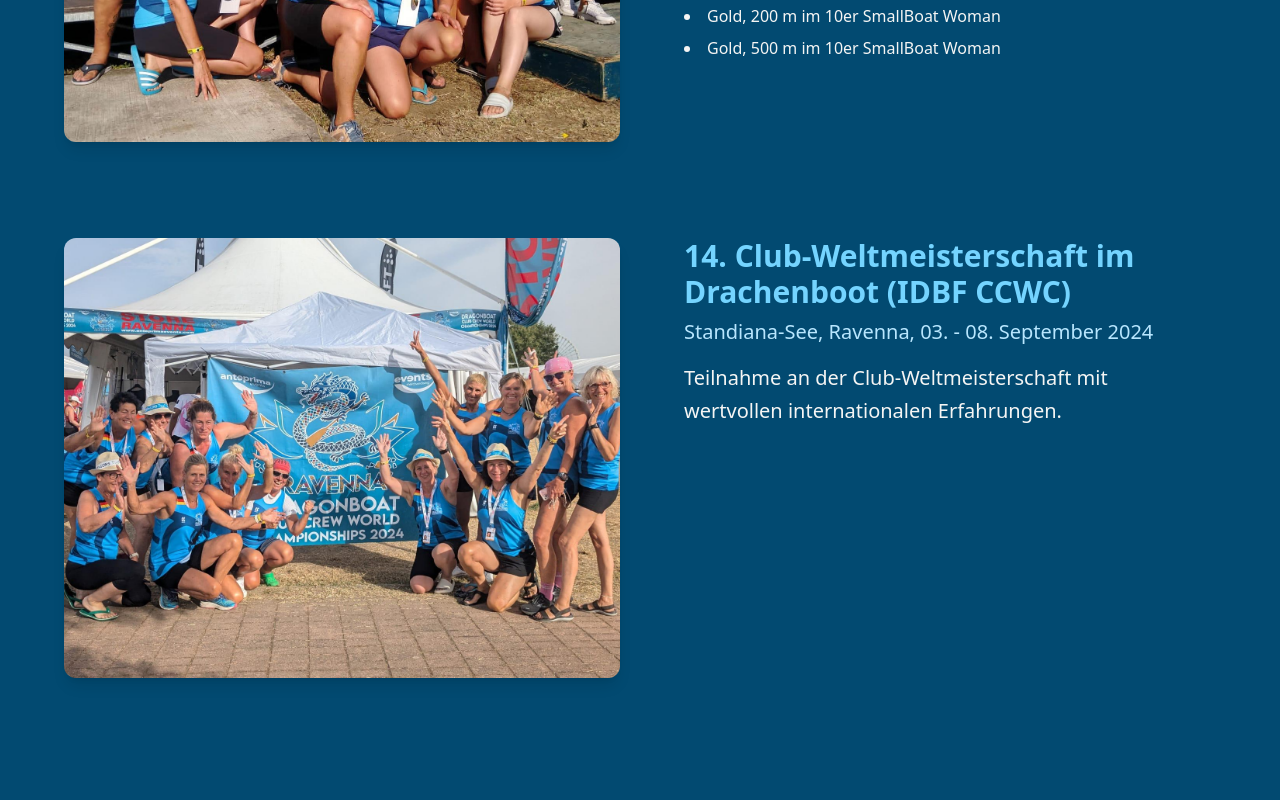
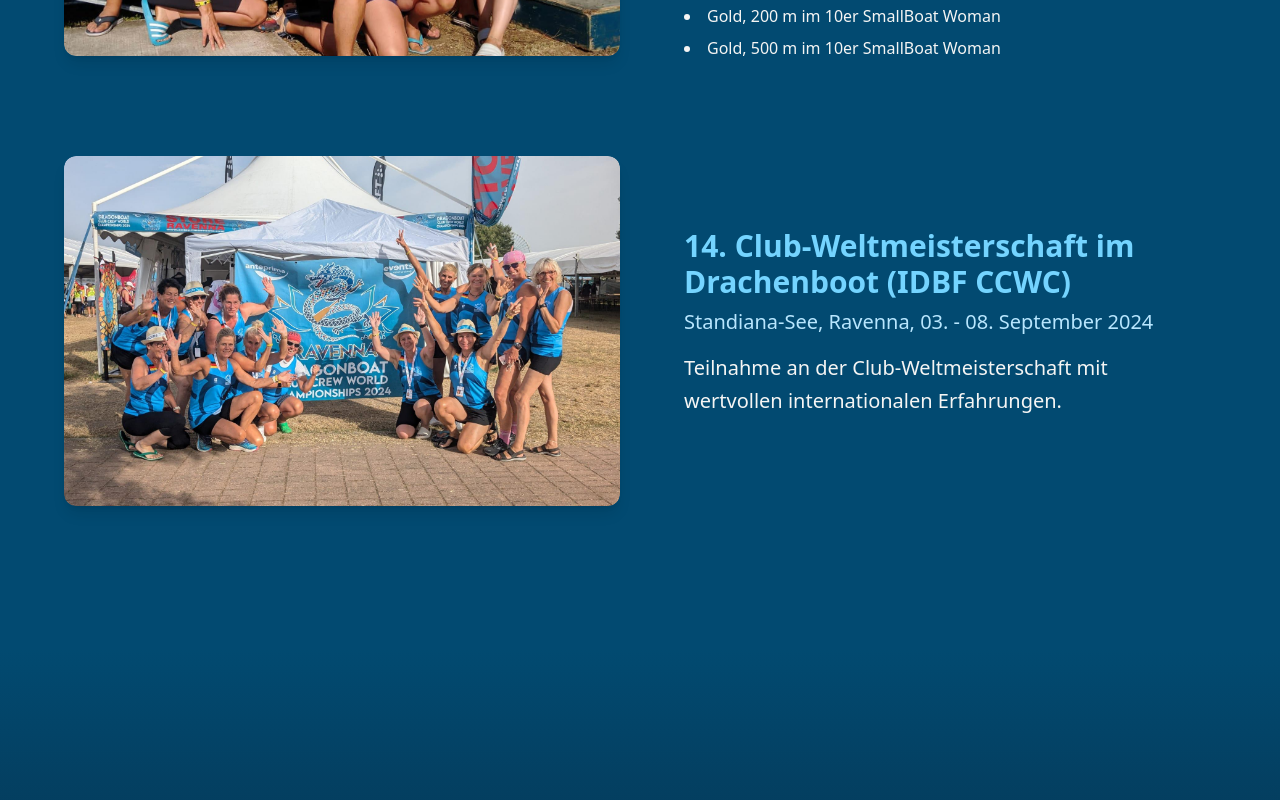
Before and after one commit to FransDressler/baltic-dragons, a Next.js app: page / in a window 1280 px wide. Shown: the part 2483-3283 px from the top of the page. Built offline with nearby package versions, Linux system fonts and the light colour scheme.

Commit message:
fixed bugs in acomplishments

```diff
--- a/app/components/Achievements.tsx
+++ b/app/components/Achievements.tsx
@@ -3,26 +3,31 @@ import { motion } from 'framer-motion';
 import Image from 'next/image';
 import { useState, useEffect } from 'react';
 
-const events = [
+// Typen definieren
+interface EventData {
+  title: string;
+  image: string[];
+  locationTime: string;
+  description: string;
+  achievements: string[];
+}
+
+const events: EventData[] = [
   {
     title: '19. Club-Crew Europameisterschaften (ECCC)',
-    image: ['/erfolge/club-europameisterschaft-19-1.jpg',
-           '/erfolge/club-europameisterschaft-19-2.jpg'
-           ],
+    image: ['/erfolge/club-europameisterschaft-19-1.jpg', '/erfolge/club-europameisterschaft-19-2.jpg'],
     locationTime: 'Ravenna, 06. - 10. September 2023',
     description: 'Teilnahme an den 19. Club-Crew Europameisterschaften mit herausragenden Leistungen.',
     achievements: [
       'Bronze, 2000m im 20er MixBoat',
       'Bronze, 2000 m im 10er SmallBoat Woman',
       'Gold, 200 m  im 10er SmallBoat Woman',
-      'Gold, 500 m im 10er SmallBoat Woman'
+      'Gold, 500 m im 10er SmallBoat Woman',
     ],
   },
   {
     title: '14. Club-Weltmeisterschaft im Drachenboot (IDBF CCWC)',
-    image: [
-           '/erfolge/club-weltmeisterschaft-14-2.jpg',
-           '/erfolge/club-weltmeisterschaft-14-3.jpg'],
+    image: ['/erfolge/club-weltmeisterschaft-14-2.jpg', '/erfolge/club-weltmeisterschaft-14-3.jpg'],
     locationTime: 'Standiana-See, Ravenna, 03. - 08. September 2024',
     description: 'Teilnahme an der Club-Weltmeisterschaft mit wertvollen internationalen Erfahrungen.',
     achievements: [],
@@ -56,8 +61,14 @@ export default function AchievementsSection() {
   );
 }
 
-function EventBlock({ event, index }) {
-  const [currentImage, setCurrentImage] = useState(0);
+// Props-Typisierung für EventBlock
+interface EventBlockProps {
+  event: EventData;
+  index: number;
+}
+
+function EventBlock({ event, index }: EventBlockProps) {
+  const [currentImage, setCurrentImage] = useState<number>(0);
 
   useEffect(() => {
     const interval = setInterval(() => {
@@ -72,19 +83,22 @@ function EventBlock({ event, index }) {
       whileInView={{ opacity: 1, y: 0 }}
       transition={{ duration: 1, delay: index * 0.1 }}
       viewport={{ once: true }}
-      className={`grid lg:grid-cols-2 gap-10 items-center`}
+      className="grid lg:grid-cols-2 gap-10 items-center"
     >
-      <div className={`order-1 lg:order-${index % 2 === 0 ? '1' : '2'} w-full h-full`}>
-        <Image
-          src={event.image[currentImage]}
-          alt={`${event.title} Bild ${currentImage + 1}`}
-          width={800}
-          height={500}
-          className="rounded-xl shadow-lg object-cover w-full h-full"
-        />
-      </div>
+      <div className={`order-1 lg:order-${index % 2 === 0 ? '1' : '2'} w-full`}>
+  <div className="relative w-full h-[350px] overflow-hidden rounded-xl shadow-lg">
+    <Image
+      src={event.image[currentImage]}
+      alt={`${event.title} Bild ${currentImage + 1}`}
+      fill
+      style={{ objectFit: 'cover' }}
+      className="rounded-xl"
+    />
+  </div>
+</div>
 
-      <div className={`text-left order-2 lg:order-${index % 2 === 0 ? '2' : '1'} min-h-110 md:px-6`}>
+
+      <div className={`text-left order-2 lg:order-${index % 2 === 0 ? '2' : '1'} min-h-10 md:px-6`}>
         <h3 className="text-2xl md:text-3xl font-semibold text-sky-300 mb-2">
           {event.title}
         </h3>
@@ -96,7 +110,7 @@ function EventBlock({ event, index }) {
         </p>
         {event.achievements.length > 0 && (
           <ul className="list-disc list-inside space-y-2 text-stone-100">
-            {event.achievements.map((achievement, idx) => (
+            {event.achievements.map((achievement: string, idx: number) => (
               <li key={idx}>{achievement}</li>
             ))}
           </ul>
```
